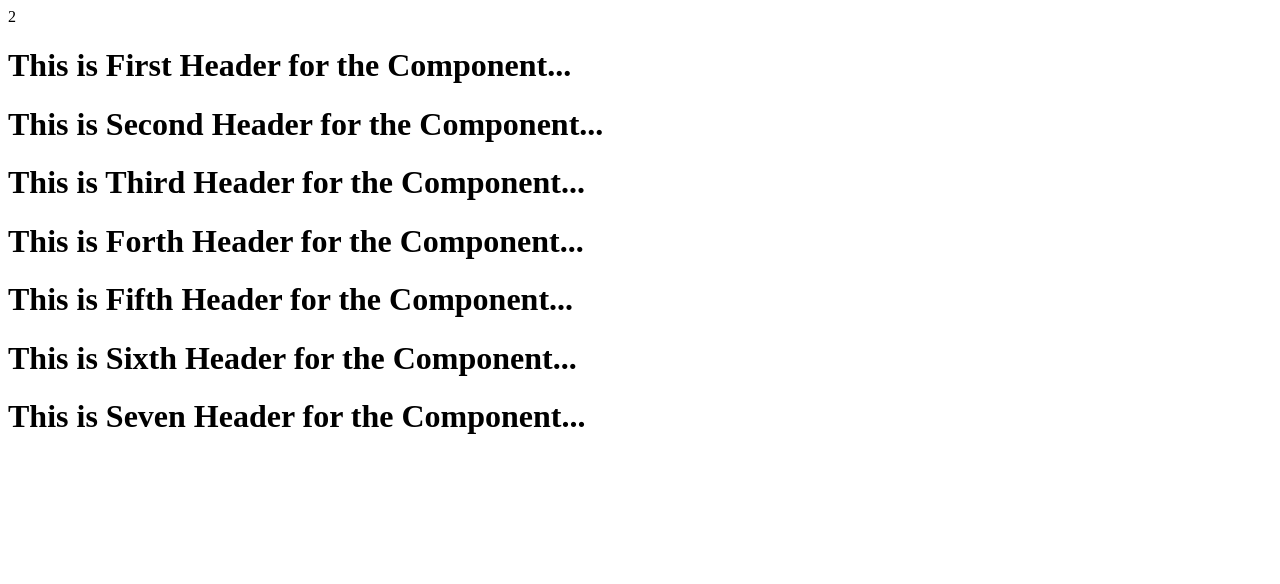
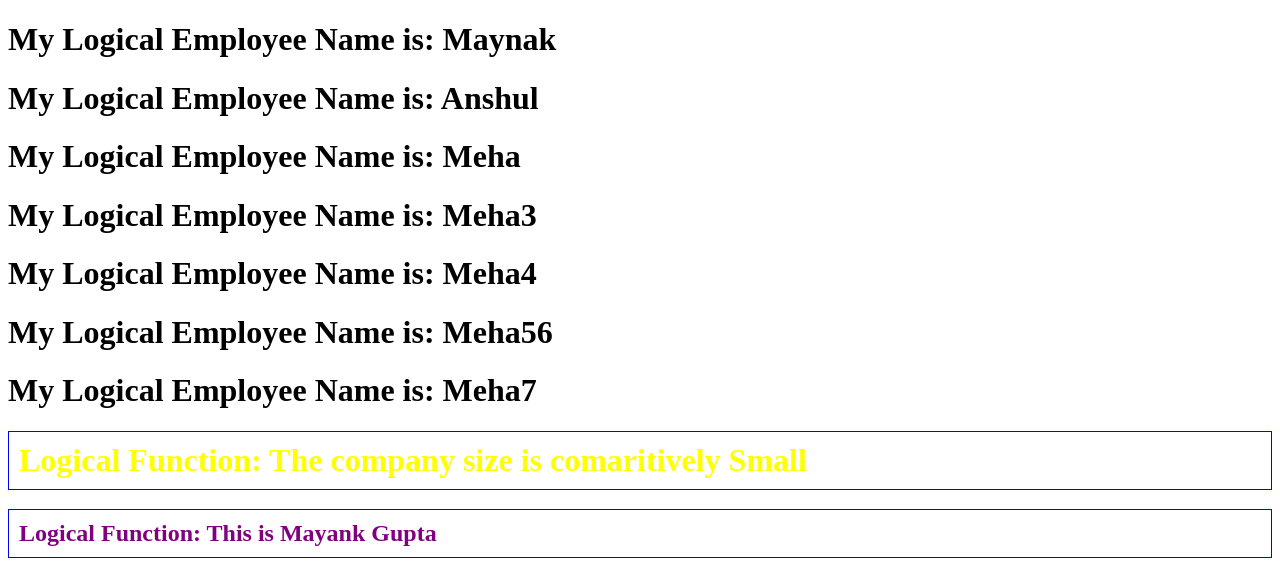
Before and after one commit to Mayankgupta688/Sunlife-React-June, a React (Create React App) app in the folder sample-application/: page / in a window 1280 px wide. Shown: the top 584 px of the page. Built offline with nearby package versions, Linux system fonts and the light colour scheme; the HTML template or start-up script is replaced by a standard one.

Commit message:
Session 4

```diff
--- /dev/null
+++ b/sample-application/src/employees/EmployeeList.jsx
@@ -0,0 +1,55 @@
+import "./employee.css";
+import {styleObject } from "./employeeStyle.js"
+
+export function EmployeeList() {
+    var empList = [{
+        empName: "Maynak",
+        empId: 0
+    }, {
+        empName: "Anshul",
+        empId: 1
+    }, {
+        empName: "Meha",
+        empId: 2
+    }, {
+        empName: "Meha3",
+        empId: 3
+    }, {
+        empName: "Meha4",
+        empId: 4
+    }, {
+        empName: "Meha56",
+        empId: 5
+    }, {
+        empName: "Meha7",
+        empId: 6
+    }];
+
+    var renderData = true;
+
+    function iterateEmployees() {
+        return empList.map(function(employee) {
+            return <h1 key={employee.empId}>My Logical Employee Name is: {employee.empName}</h1>
+        })
+    }
+
+    function renderLogicalBlock() {
+        if(empList.length < 10 && renderData === true) {
+            return (
+                <>
+                    <h1 style={styleObject} className="add_color_header">Logical Function: The company size is comaritively Small</h1>
+                    <h2 style={{color: "purple", border: "1px solid blue", marginBottom: "5px", padding: "10px"}} className="add_color">Logical Function: This is Mayank Gupta</h2>
+                </>
+            )
+        } else {
+            return <h1>The company size is comaritively Fine</h1>
+        }
+    }
+
+    return (
+        <>
+            {iterateEmployees()}
+            {renderLogicalBlock()}
+        </>
+    )
+}
--- /dev/null
+++ b/sample-application/src/employees/employee.css
@@ -0,0 +1,3 @@
+.add_color_header {
+    color: grey;
+}
--- /dev/null
+++ b/sample-application/src/employees/employeeStyle.js
@@ -0,0 +1,6 @@
+export var styleObject = {
+    color: "yellow",
+    border: "1px solid blue",
+    marginBottom: "5px",
+    padding: "10px"
+}
--- a/sample-application/src/index.js
+++ b/sample-application/src/index.js
@@ -1,3 +1,4 @@
 import { createRoot } from "react-dom/client";
-import { App } from "./components/App.js";
-createRoot(document.getElementById("root")).render(<App></App>)
+import { EmployeeList } from "./employees/EmployeeList.jsx";
+
+createRoot(document.getElementById("root")).render(<EmployeeList></EmployeeList>)
```
